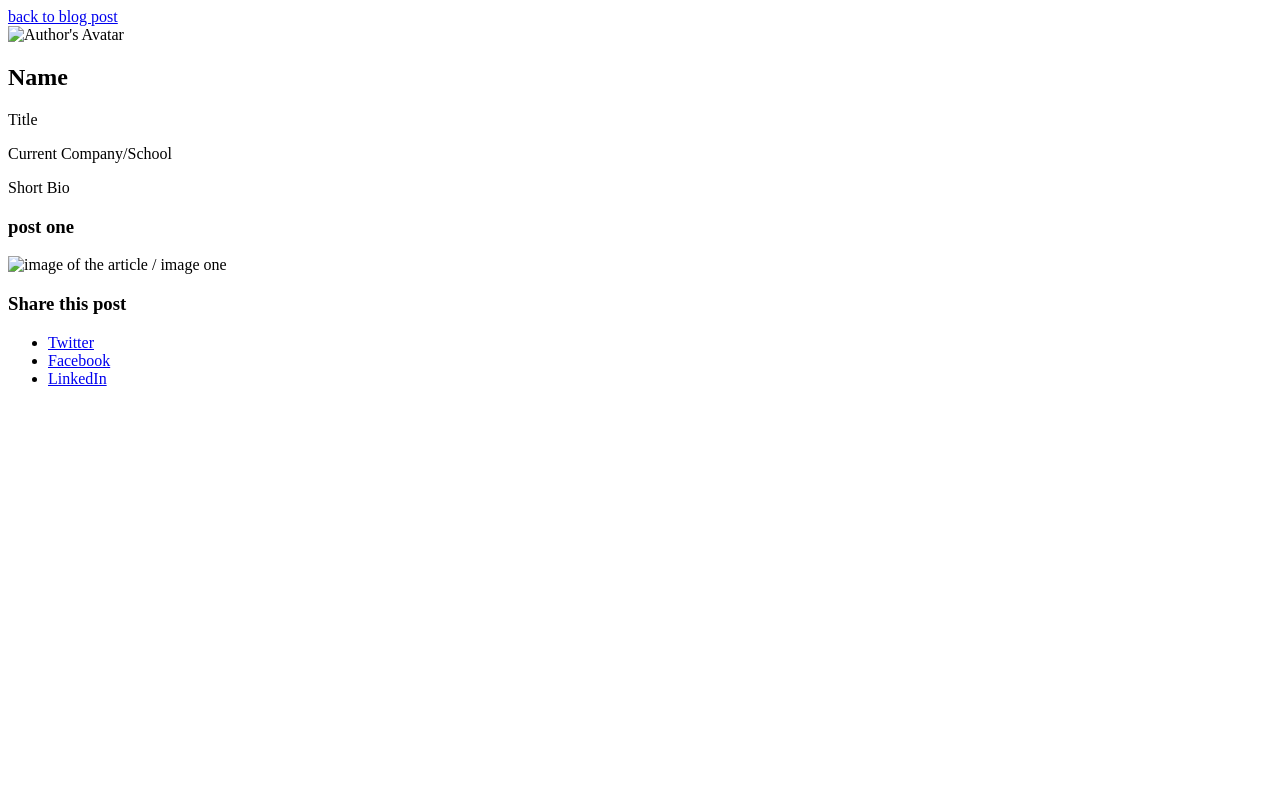
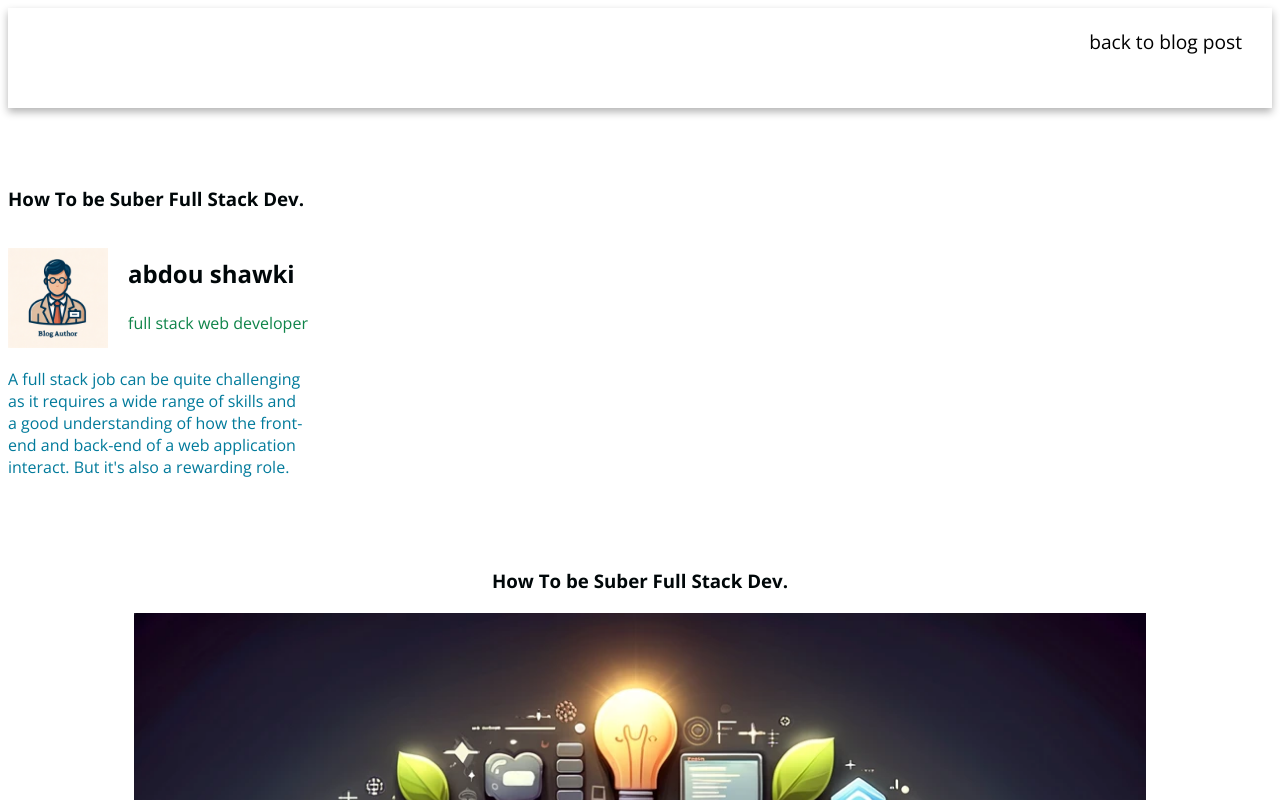
Before and after one commit to abdelrahmanShawki/abdelrahmanShawki.github.io, a plain HTML site: page post.html in a window 1280 px wide. Shown: the top 800 px of the page. Drawn offline with nearby package versions, Linux system fonts and the light colour scheme.

Commit message:
no msg
no msg

```diff
--- a/blog.css
+++ b/blog.css
@@ -0,0 +1,87 @@
+/* These are actual implementations of the foundations, components,
+and patterns in specific types of pages. */
+
+@import url('compononts.css');
+@import url('foundations.css');
+
+.container {
+    display: grid;
+    grid-template-columns: 1fr;
+    grid-template-rows: 100px auto auto;
+    grid-template-areas: "hd"
+                         "main"
+                         "ft";
+
+}
+
+.header-container {
+ grid-area: hd;
+
+}
+
+.Posts-container {
+    grid-area: main;
+    display: flex;
+    flex-direction: column;
+    justify-content: space-evenly;
+    align-items: center;
+    margin: 20px 0px;
+
+
+}
+
+@media(min-width:600px) and (max-width:900px) {
+    .Posts-container {
+        grid-area: main;
+        display: flex;
+        flex-direction: column;
+        justify-content: space-evenly;
+        align-items: center;
+        margin: 20px 0px;
+
+
+
+    }
+}
+
+@media(min-width:901px)  {
+    .Posts-container {
+        grid-area: main;
+        display: flex;
+        flex-direction: row;
+        justify-content: space-evenly;
+        align-items: center;
+        margin: 20px 0px;
+
+
+    }
+}
+
+.card {
+    width: 300px;
+    margin: 20px 0;;
+}
+
+@media(min-width: 600px) and (max-width:900px) {
+    .card {
+        width: 300px;
+        margin: 20px 20px ;
+    }
+}
+
+@media(min-width: 600px) and (max-width:900px) {
+    .card {
+        width: 300px;
+        margin: 20px 20px ;
+    }
+}
+
+.footer-container {
+    grid-area: ft;
+}
+
+img {
+    border-radius: 10px;
+    height: 300px;
+    width: 300px;
+}
--- a/compononts.css
+++ b/compononts.css
@@ -0,0 +1,99 @@
+/* Components:
+i tried here to add the commom element / blocks that is
+shared between the two pages (the reusable compononts)
+
+ */
+
+.navbar-container {
+   display: flex;
+   flex-direction: row;
+   justify-content:end;
+
+  }
+
+.navbar-container a {
+      padding: 0px 10px;
+      margin: 20px 20px;
+  }
+.footer-container {
+  display: flex;
+  flex-direction: column;
+  justify-content: center;
+  align-items: center;
+  background-color: #6EA3C5 ;
+  border-radius: 8px;
+
+  ;
+}
+
+@media(min-width: 600px) and (max-width: 900px) {
+  .footer-container {
+    display: flex;
+    flex-direction: column;
+    justify-content: center;
+    align-items: center;
+    background-color: #6EA3C5 ;
+    border-radius: 8px;
+
+  }
+}
+
+@media(min-width: 901px) {
+  .footer-container {
+    display: flex;
+    flex-direction: row;
+    justify-content: space-evenly;
+    align-items: center;
+    background-color: #6EA3C5 ;
+    border-radius: 8px;
+    margin: 0;    /* wgen go to this width i see margin in the bottom of the footer i dont know how to solve */
+  }
+}
+
+.footer-section {
+  margin: 10px 40px;
+}
+
+
+.btn {
+    color: #2A77AA    ;
+}
+
+.footer-section ul a{
+
+  text-decoration: none;
+  color: black;
+
+}
+.footer-section ul li {
+  list-style-type: none;
+}
+
+img {
+
+
+}
+
+
+
+header {
+
+}
+footer {
+
+}
+a {
+
+}
+
+li {
+
+}
+
+h1 , h2 , h3 {
+
+}
+
+p {
+
+}
--- a/foundations.css
+++ b/foundations.css
@@ -0,0 +1,51 @@
+/* These are the basic building blocks of your design system.
+Typography: Refers to the font styles, sizes, weights, and so on, that you’ll use throughout the website.
+Colors: The set of colors that will be used for text, backgrounds, borders, etc., ensuring a consistent
+ color palette across the website. */
+
+ @import url('https://fonts.googleapis.com/css2?family=Open+Sans:wght@400;700&display=swap');
+
+
+
+body {
+    font-family: 'Open Sans', sans-serif;
+    color: #000709 ;
+    background-color: #ffffff;
+
+}
+
+header {
+
+    width: 100%;
+    box-shadow: 0 4px 8px 0 rgba(0, 0, 0, 0.3);
+    background-color:  #ffffff ;
+    font-size: 1.2em;
+
+}
+
+header a {
+    text-decoration: none;
+    color: black;
+}
+
+
+
+h1, h2, h3 {
+    color: #000709;
+
+}
+
+
+
+p {
+    color: #000709;
+
+}
+
+
+
+/*
+a:hover {
+
+        i dont want to hover now
+} */
--- a/post.css
+++ b/post.css
@@ -0,0 +1,103 @@
+/* These are actual implementations of the foundations, components,
+and patterns in specific types of pages. */
+
+
+@import url('compononts.css');
+@import url('foundations.css');
+
+.container {
+    display: grid;
+    grid-template-columns: auto;
+    grid-template-rows: 100px auto auto;
+    grid-template-areas:    "hd"
+                            "main"
+                            "ft";
+
+}
+
+.main-container{
+    margin: 40px 0px;
+    grid-area: main;
+    display:grid;
+    grid-template-columns: 1fr;
+    grid-template-rows: 400px auto;
+
+;
+
+
+
+}
+
+.post-intro {
+    display: grid;
+    grid-template-columns: repeat(9 , 120px);
+    grid-template-rows: repeat(7 , 50px);
+    grid-template-areas: "pt pt pt pt pt pt pt pt pt"
+                        "pt pt pt pt pt pt pt pt pt"
+                        "av an an an an an an an an"
+                        "av at at at at at at at at "
+                        "ab ab ab ab ab ab ab ab ab"
+                        "ab ab ab ab ab ab ab ab ab"
+                        "ab ab ab ab ab ab ab ab ab";
+
+    margin-bottom: 40px;
+    align-items: center;
+}
+
+
+.post-title {
+    grid-area: pt;
+    margin: 20px 0px;
+    height: auto;
+
+}
+.auther-avatar {
+    grid-area: av;
+    width: 100px;
+    height: 100px;
+
+}
+
+.auther-name {
+    grid-area: an;
+
+}
+
+.auther-title {
+    grid-area: at;
+    color: #0E8449;
+}
+.auther-bio {
+    grid-area: ab;
+    width: 300px;
+    color: #017A9B;
+}
+
+.header-container  {
+    grid-area: hd;
+}
+
+
+
+
+.post {
+    display: flex;
+    flex-direction: column;
+    align-items:center;
+}
+
+.post img {
+    width: 80%;
+}
+
+.post-text {
+    color: black;
+    line-height: 40px;
+    width: 90%;
+    font-size: 1.2em;
+    text-align: justify;
+}
+
+.footer-container {
+    grid-area: ft;
+}
--- a/post.html
+++ b/post.html
@@ -1,39 +1,81 @@
 <!DOCTYPE html>
 <html>
     <head>
-
+      <link rel="stylesheet" href="post.css">
     </head>
     <body>
-        <article class="blog-post-container">
-            <header class="blog-post-header">
-               <a href="index.html" >back to blog post</a>
+        <article class="container">
+
+            <header class="header-container">
+              <nav class="navbar-container">
+                <a href="index.html"> back to blog post </a>
+              </nav>
              </header>
-
-            <section class="author-info">
-              <img src="avatar-url.jpg" alt="Author's Avatar" class="author-avatar">
-              <h2>Name</h2>
-              <p>Title</p>
-              <p>Current Company/School</p>
-              <p>Short Bio</p>
-
+                <main class="main-container">
+                    <section class="post-intro">
+                      <h1 class="post-title">How To be Suber Full Stack Dev.</h1>  <!-- this h1 is lower than h2 in font size and dont know why !-->
+                      <img src="assets/a3.png" alt="Author's Avatar" class="auther-avatar">
+                      <h2 class="auther-name">abdou shawki </h2>
+                      <!--in this part i have horizontal space between auther avatar and his name and his title ,
+                         this space is not intended and i need a way to avoid this white space -->
+                      <p class="auther-title">full stack web developer</p>
+                      <p class="auther-bio">A full stack job can be quite challenging as it requires a wide range of skills
+                         and a good understanding of how the front-end and back-end of a web application interact.
+                         But it's also a rewarding role.
+                      </p>
                     </section>
 
-            <section class="post-wrap">
+
                     <article class="post">
-                    <h3>post one </h3>
-                    <img src=""  alt="image of the article / image one ">
-                    <p class="post-text"></p>
+                            <h3 class="post-title">How To be Suber Full Stack Dev. </h3>
+                            <img src="assets/f2.png"  alt="image of the article / image one ">
+                            <p class="post-text"> Hey there, tech enthusiasts and code wizards! 👨‍💻🌟 Today, let’s dive deep into the dynamic and versatile world of Full Stack JavaScript. Yes, you heard it right – we’re talking about JavaScript, not just for your front-end magic but also for the mighty back-end.
+
+                              Why Full Stack JavaScript?
+
+                              Uniformity in Language: Imagine speaking the same language at home and abroad. That’s what JavaScript offers for full stack development. You use the same language for both client and server-side, which means smoother communication and less context switching.
+
+                              Vast Ecosystem: NPM (Node Package Manager) is like a treasure trove. With a myriad of libraries and tools available, you can build pretty much anything – from a simple website to complex AI-powered applications.
+
+                              Community Support: The JavaScript community is like a bustling city that never sleeps. It’s vast, active, and incredibly supportive. Whether you're a newbie or a seasoned pro, there's always something new to learn or someone to help you out.
+
+                              Flexibility and Speed: JavaScript is known for its flexibility and speed, both crucial for agile development and quick turnarounds. Plus, with frameworks like React.js for the frontend and Node.js for the backend, you’re looking at a powerhouse of efficiency and performance.
+
+                              What Can You Build with Full Stack JavaScript?
+
+                              Web Applications: From social media platforms to e-commerce websites, JavaScript is the go-to for interactive and responsive web applications.
+
+                              Mobile Applications: With frameworks like React Native, you can even venture into mobile app development using the same JavaScript skills.
+
+                              Real-Time Applications: Think about chat applications or live streaming services. JavaScript excels in handling real-time data and is perfect for building applications that require instant data updates.
+
+                              Internet of Things (IoT): Yes, JavaScript even steps into the realm of IoT. With Node.js, managing and connecting IoT devices becomes less complicated.
+
+                              The Future of Full Stack JavaScript
+
+                              The future is as bright as a well-lit JavaScript console. As technology evolves, so does JavaScript’s role in the development world. We’re already seeing advancements in areas like serverless architecture and AI integration, where JavaScript plays a significant role.
+
+                              Embrace the JavaScript Journey
+
+                              Whether you’re a front-end developer looking to expand your skills or a back-end dev curious about the front-end world, diving into full stack JavaScript is an exciting journey. It’s about being versatile, adaptable, and ready to tackle the entire spectrum of web development.
+
+                              So, gear up, start exploring, and let the world of Full Stack JavaScript unfold its wonders for you! 🚀💻✨
+
+                              #JavaScript #FullStackDeveloper #WebDevelopment #NodeJS #ReactJS</p>
 
                     </article>
-            </section>
+                  </main>
 
-            <footer class="social-sharing">
+            <footer class="footer-container">
+              <section class="footer-section">
                 <h3>Share this post</h3>
                 <ul>
                   <li><a href="twitter-share-link" class="twitter">Twitter</a></li>
                   <li><a href="facebook-share-link" class="facebook">Facebook</a></li>
                   <li><a href="linkedin-share-link" class="linkedin">LinkedIn</a></li>
                 </ul>
+              </section>
+
             </footer>
           </article>
 
```
Also changed, not shown: index.html (+31 -24 lines), patterns.css (+12 -0 lines), assets/a1.png (added), assets/a2.png (added), assets/a3.png (added), assets/a4.png (added), assets/f1.webp (added), assets/f2.png (added), 2 other files. Lines whose indentation alone changed are shown as unchanged.
